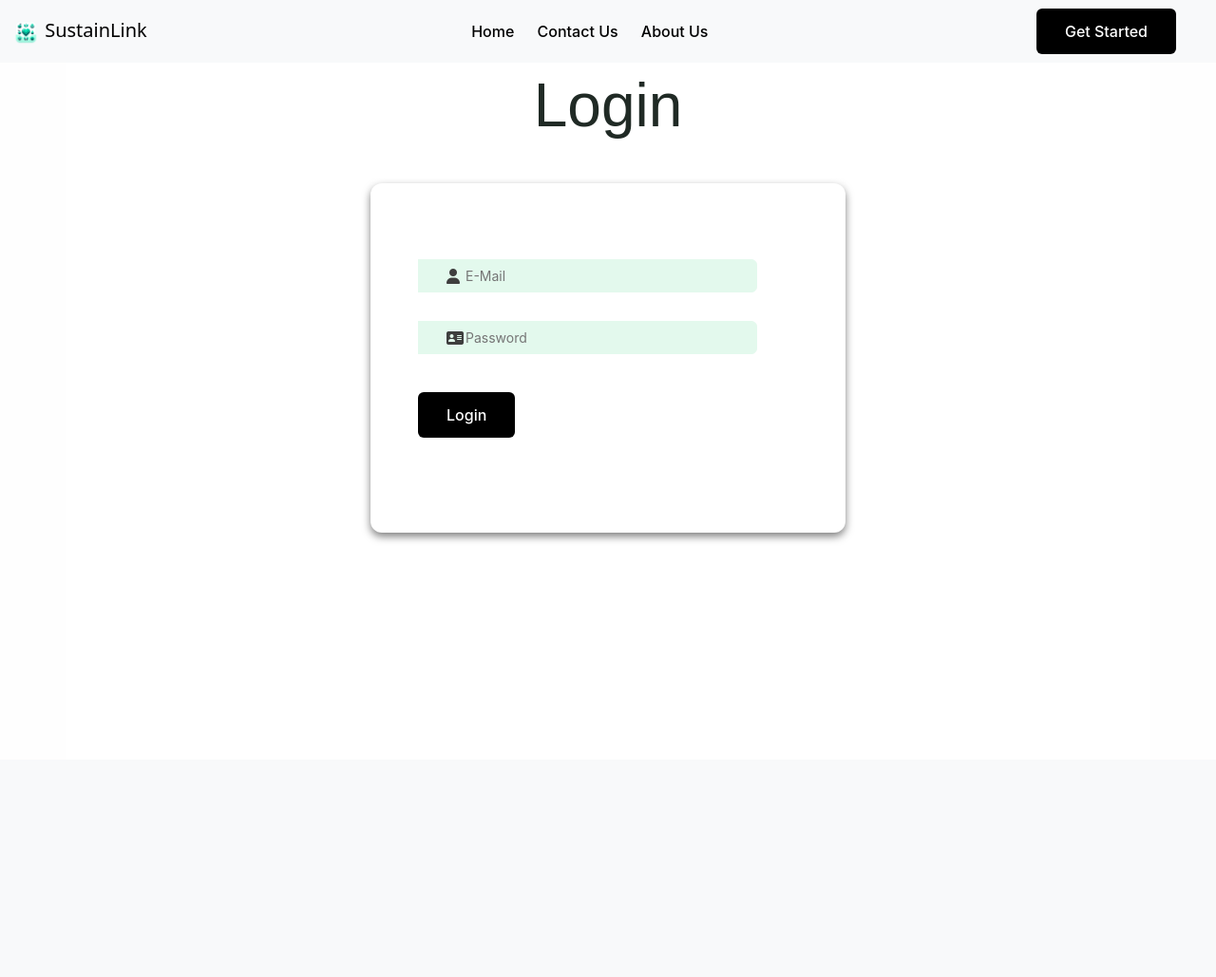
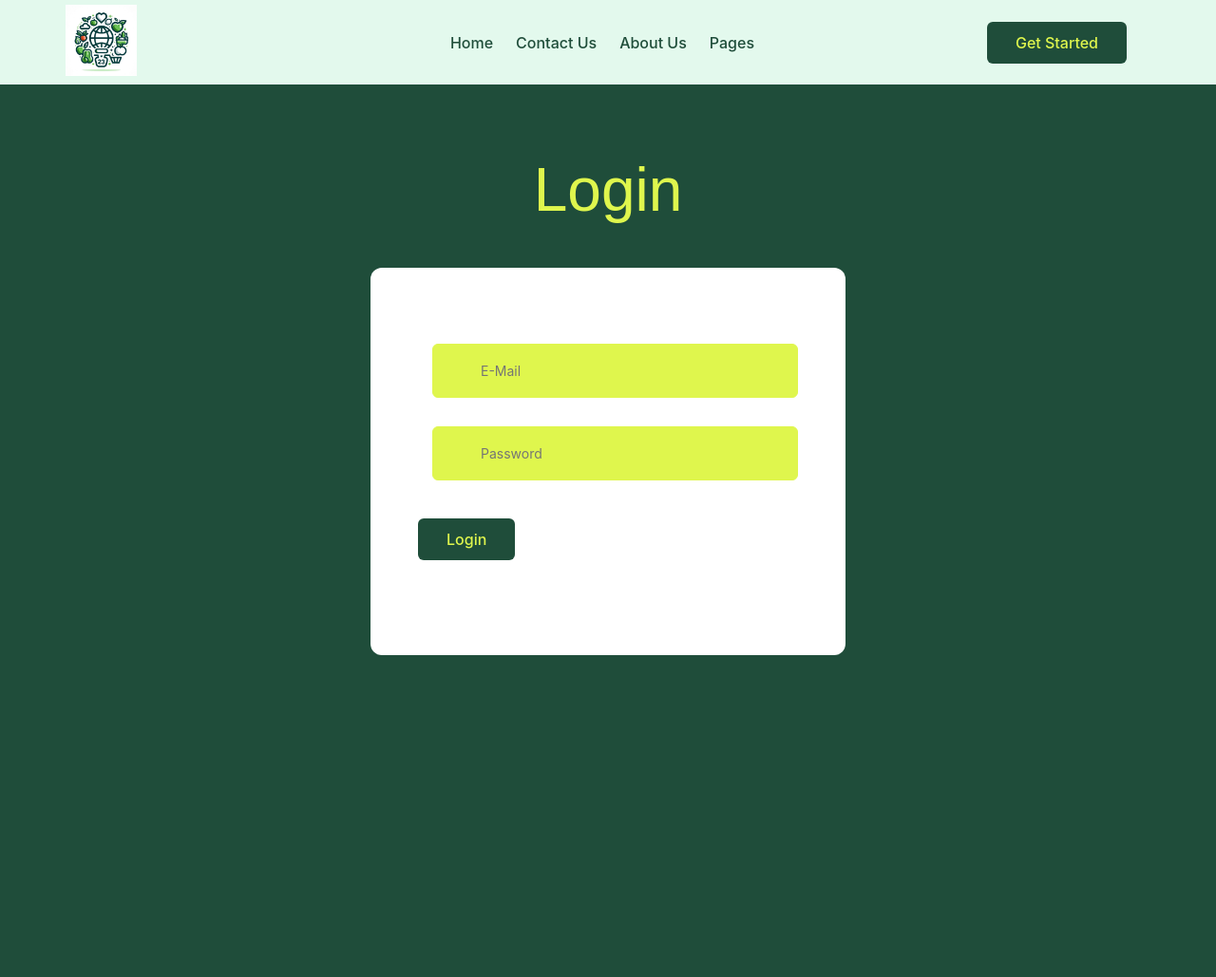
Before and after one commit to Aaryan03Singh/FoodShare, a Flask app: page /login in a window 1280 px wide. Shown: the whole page at 95% size. Before the commit the page ends 570 px from the top, so only its background shows below. Run offline with Flask 3, Linux system fonts and the light colour scheme.

Commit message:
LoginFinal new css

```diff
--- /dev/null
+++ b/expiry_app/static/LoginFinal.css
@@ -0,0 +1,285 @@
+*{
+    margin: 0;
+}
+
+.top {
+    background-color: #e3f9ed;
+}
+
+.header{
+    display: flex;
+    flex-direction: row;
+    justify-content: space-between; /*equal horizontal distribution of elements*/
+    align-items: center;  /*equal vertical distribution*/
+    padding : 5px;
+    width : 90%;
+    margin-left: auto;
+    margin-right: auto;
+}
+
+.navigation {
+    display: flex;
+    justify-content: space-between;
+    align-items: center;
+    text-align: justify;
+    padding : 13px;
+    }
+
+.navigation nav a {
+    text-decoration: none;
+    color: #1f4d3a;
+    padding-right : 20px; /* each link - spacing*/
+    text-align: center;
+    font-family: Inter, sans-serif;
+    font-size: 16px;
+    font-weight: 500;
+    cursor : pointer;
+    transition: color .3s ease-in-out
+}
+
+.navigation nav a:hover {
+    text-decoration : underline;
+}
+
+.logo {
+    padding-left: 5px;
+    align-items: center;
+    width : 180px;
+}
+
+.logo img {
+    width: 75px;
+    height: 75px;
+}
+
+.btn {
+    text-align: center;
+    background-color: #1f4d3a;
+    color : #dff64d;
+    border-width : 0;
+    border-radius : 6px;  /*rounded corners*/
+    padding : 12px 30px;
+    font-family : Inter, sans-serif;
+    font-size: 16px;
+    font-weight: 500;
+    cursor : pointer; /*indicates interaction*/
+    transition: all .3s ease-in-out;
+    margin-right: 30px;
+    /*padding-right : 20px;*/
+}
+
+.btn:hover{
+    background-color: #dff64d;
+    color: #1f4d3a;
+}
+
+.container{
+    min-height : 100vh;
+    padding-top: 70px;
+    padding-bottom: 70px;
+    position: relative;
+    background-color:#1f4d3a;
+    overflow: hidden;
+    width: 100%;
+}
+
+.form-box{
+    display: block;
+    box-sizing: border-box;
+    max-width: 500px;
+    position: relative;
+    margin : 0 auto;
+    padding: 80px 50px 80px;
+    background: white;
+    text-align: center;
+    border-radius: 12px;
+    margin-top: 30px;
+}
+
+/* shifted elsewhere in html
+.form-box h1{
+    font-size: 22px;
+    margin-bottom: 39px;
+    margin-top: -10px;
+    color: #7ed957;
+    position: relative;
+}
+
+.form-box h2{
+    font-size: 30px;
+    color: #7ed957;
+    margin-top: -25px;
+}
+
+.form-box h1::after{
+    content: '';
+    width: 30px;
+    height: 4px;
+    background: #c7f062;
+    position: absolute;
+    bottom: -12px;
+    left: 230px;
+} */
+
+.form {
+    display : block;
+    box-sizing: border-box;
+    margin-top: 0em;
+}
+
+.input-group{
+    display: block;
+    box-sizing: border-box;
+    align-items: center;
+    margin-bottom: 20px;
+    display: flex;
+    overflow: hidden;
+    text-align: center;
+    /*background: rgba(242, 242, 242, 0.684);
+    border-radius: 20px;
+    max-height: 40px; */
+}
+
+.input-group i{
+    color: #3e3e3e;
+    margin-left: 30px;
+    margin-top: -10px;
+    align-items: center;
+    position: absolute;
+}
+
+.input-field {
+    display: block;
+    height: 35px;
+    width: 358px;
+    margin-left: 15px;
+    border: 1px solid #dff64d;
+    background-color: #dff64d;
+    color: #004b1a;
+    border-radius: 6px;
+    margin-bottom: 10px;
+    padding: 10px 20px;
+    padding-left: 50px;
+    font-family: Inter, sans-serif;
+    font-size: 14px;
+    font-weight: 400;
+    line-height: 1.6em;
+    transition: border-color .3s ease-in-out;
+}
+
+.title {
+    display: block;
+    box-sizing: border-box;
+    text-align: center;
+    margin-bottom: 40px;
+    color :#dff64d;
+}
+
+.title h1 {
+    margin-top: 0;
+    margin-bottom: 10px;
+    font-family: Fraunces, sans-serif;
+    font-size: 64px;
+    font-weight: 500;
+    line-height: 1.3em;
+}
+
+.title p {
+    margin-top: 0px;
+    margin-bottom: 10px;
+    font-family: Inter, sans-serif;
+    font-size: 20px;
+    line-height: 1.5em;
+
+}
+
+.button {
+    text-align: center;
+    margin-top: 10px;
+    background-color: #1f4d3a;
+    color : #dff64d;
+    border-width : 0;
+    border-radius : 6px;  /*rounded corners*/
+    padding : 12px 30px;
+    font-family : Inter, sans-serif;
+    font-size: 16px;
+    font-weight: 500;
+    cursor : pointer; /*indicates interaction*/
+    transition: all .3s ease-in-out;
+}
+
+.button:hover {
+    background-color: #dff64d;
+    color: #1f4d3a;
+}
+
+.login {
+    font-family: Inter, sans-serif;
+    color:#1f4d3a;
+    margin-top: 25px;
+    font-size: 16px;
+    font-weight: 500;
+}
+
+.login a {
+    color:#1f4d3a;
+    font-family: Inter, sans-serif;
+}
+
+.login a:hover{
+    text-decoration: none;
+}
+
+/*.input-field i{
+    color: #999999;
+    margin: 12px;
+}
+
+input{
+    width: 100%;
+    background: transparent;
+    border: 0;
+    outline: 0;
+    padding: 17px 11px;
+}*/
+
+/*.btn-field{
+    width: 100%;
+    margin-top: 245px;
+    display: flex;
+    justify-content: space-between;
+}*/
+
+/*.btn-field button{
+    flex-basis: 46%;
+    background: linear-gradient(120deg, #b9cb7b, #7ed957);
+    color: #fff;
+    height: 40px;
+    border-radius: 20px;
+    margin-bottom: -20px;
+    border: 0;
+    outline: 0;
+    cursor: pointer;
+    transition: background 1s;
+}*/
+
+/*.input-group{
+    height: 210px;
+} */
+
+/*.btn-field button.disable{
+    color: #ffffff;
+    padding-top: 0px;
+    background: #aeb3b3;
+    box-shadow: 0px 2px 12px rgba(45, 249, 130, 0.2);
+}
+
+
+.Fpassword{
+    margin-left: -380px;
+    margin-top: 15px;
+    position: flex;
+    font-size: 13px;
+    overflow: hidden;
+    transition: 0s;
+}*/
--- a/expiry_app/templates/login.html
+++ b/expiry_app/templates/login.html
@@ -5,39 +5,37 @@
     <meta name="viewport" content="width=device-width, initial-scale=1.0" />
     <title>Login</title>
     <link rel="icon" href="../static/images/symbol.png" />
-    <link
-      rel="stylesheet"
-      href="https://cdnjs.cloudflare.com/ajax/libs/font-awesome/6.5.1/css/all.min.css"
-    />
-      <link href="https://cdn.jsdelivr.net/npm/bootstrap@5.3.2/dist/css/bootstrap.min.css" rel="stylesheet" integrity="sha384-T3c6CoIi6uLrA9TneNEoa7RxnatzjcDSCmG1MXxSR1GAsXEV/Dwwykc2MPK8M2HN" crossorigin="anonymous">
+
     <script src="https://code.jquery.com/jquery-3.6.0.min.js"></script>
-    <link rel="stylesheet" type="text/css" href="{{ url_for('static', filename='main.css') }}">
-      <link rel="stylesheet" type="text/css" href="{{ url_for('static', filename='home.css') }}">
-       <link rel="stylesheet" type="text/css" href="{{ url_for('static', filename='profile.css') }}">
-    <link rel="stylesheet" href="../static/login.css" />
+
+    <link rel="stylesheet" href="../static/LoginFinal.css" />
   </head>
 
   <body>
-    <header>
-  <nav class="navbar navbar-expand-lg bg-body-tertiary navbar-fixed-top">
-    <div class="container-fluid navbar-styling text-center">
-        <a class="navbar-brand" href="{{url_for('home')}}">
-            <img src="{{ url_for('static', filename='images/symbol.png') }}" alt="Bootstrap" width="30" height="30">
-            SustainLink
-        </a>
-        <div class="navigation" id="navbarSupportedContent">
+    <div class="top">
+      <header class = "header">
+
+        <div class="logo">
+            <img src="../static/images/logo.png" alt="logo"/>
+        </div>
+
+        <div class="navigation">
             <nav>
-            <a href="{{url_for('home')}}">Home</a>
-            <a href="{{url_for('contact_us')}}">Contact Us</a>
-            <a href="{{url_for('about_us')}}">About Us</a>
+
+                <a href="">Home</a>
+                <a href="">Contact Us</a>
+                <a href="">About Us</a>
+                <a href="">Pages</a>
+
             </nav>
         </div>
-         <div class="start">
-          <a href="{{url_for('register')}}" class="btn">Get Started</a>
+
+        <div class="start">
+           <button class="btn" >Get Started</button>
         </div>
-    </div>
-</nav>
-</header>
+
+        </header>
+      </div>
 
     <section class="container" id="container">
       <div class="title">
```
